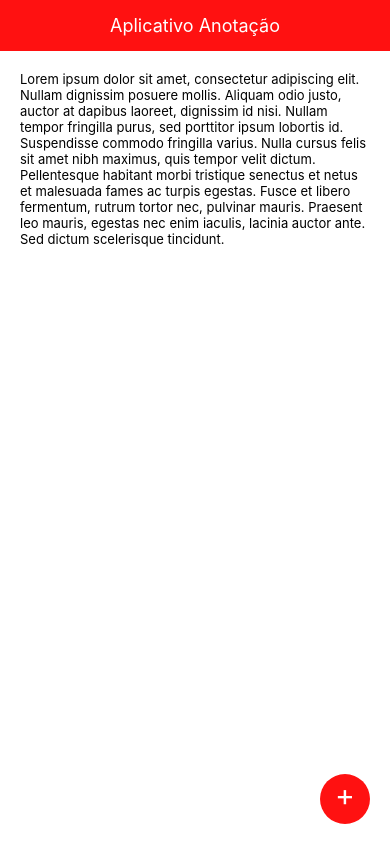
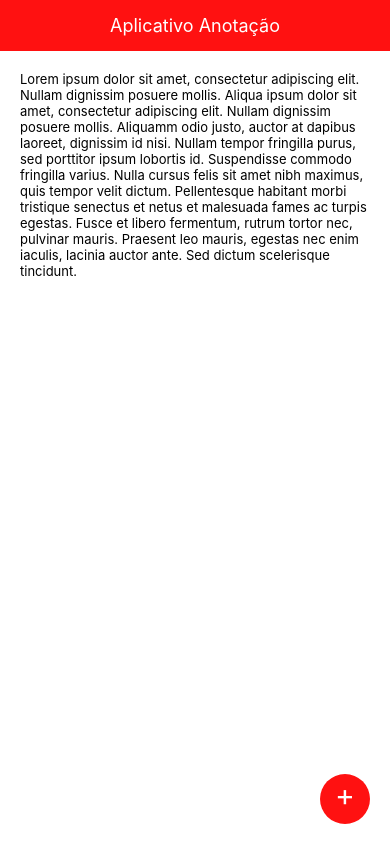
Before and after one commit to almeida11/annotation-app, a React Native app: screen / in a window 390 px wide. Built offline with nearby package versions, Linux system fonts and the light colour scheme.

Commit message:
Ajuste json
Test

```diff
--- a/App.js
+++ b/App.js
@@ -5,7 +5,7 @@ import { StyleSheet, Text, View, Button, TouchableOpacity } from 'react-native';
 export default function App() {
 
 const [estado,setarEstado] = useState('leitura');
-const [anotacao,setarAnotacao] = useState('Lorem ipsum dolor sit amet, consectetur adipiscing elit. Nullam dignissim posuere mollis. Aliquam odio justo, auctor at dapibus laoreet, dignissim id nisi. Nullam tempor fringilla purus, sed porttitor ipsum lobortis id. Suspendisse commodo fringilla varius. Nulla cursus felis sit amet nibh maximus, quis tempor velit dictum. Pellentesque habitant morbi tristique senectus et netus et malesuada fames ac turpis egestas. Fusce et libero fermentum, rutrum tortor nec, pulvinar mauris. Praesent leo mauris, egestas nec enim iaculis, lacinia auctor ante. Sed dictum scelerisque tincidunt.');
+const [anotacao,setarAnotacao] = useState('Lorem ipsum dolor sit amet, consectetur adipiscing elit. Nullam dignissim posuere mollis. Aliqua ipsum dolor sit amet, consectetur adipiscing elit. Nullam dignissim posuere mollis. Aliquamm odio justo, auctor at dapibus laoreet, dignissim id nisi. Nullam tempor fringilla purus, sed porttitor ipsum lobortis id. Suspendisse commodo fringilla varius. Nulla cursus felis sit amet nibh maximus, quis tempor velit dictum. Pellentesque habitant morbi tristique senectus et netus et malesuada fames ac turpis egestas. Fusce et libero fermentum, rutrum tortor nec, pulvinar mauris. Praesent leo mauris, egestas nec enim iaculis, lacinia auctor ante. Sed dictum scelerisque tincidunt.');
 
 
     if(estado == 'leitura'){
```
Also changed, not shown: 1 other file (tests, documents, lock files or other folders).
